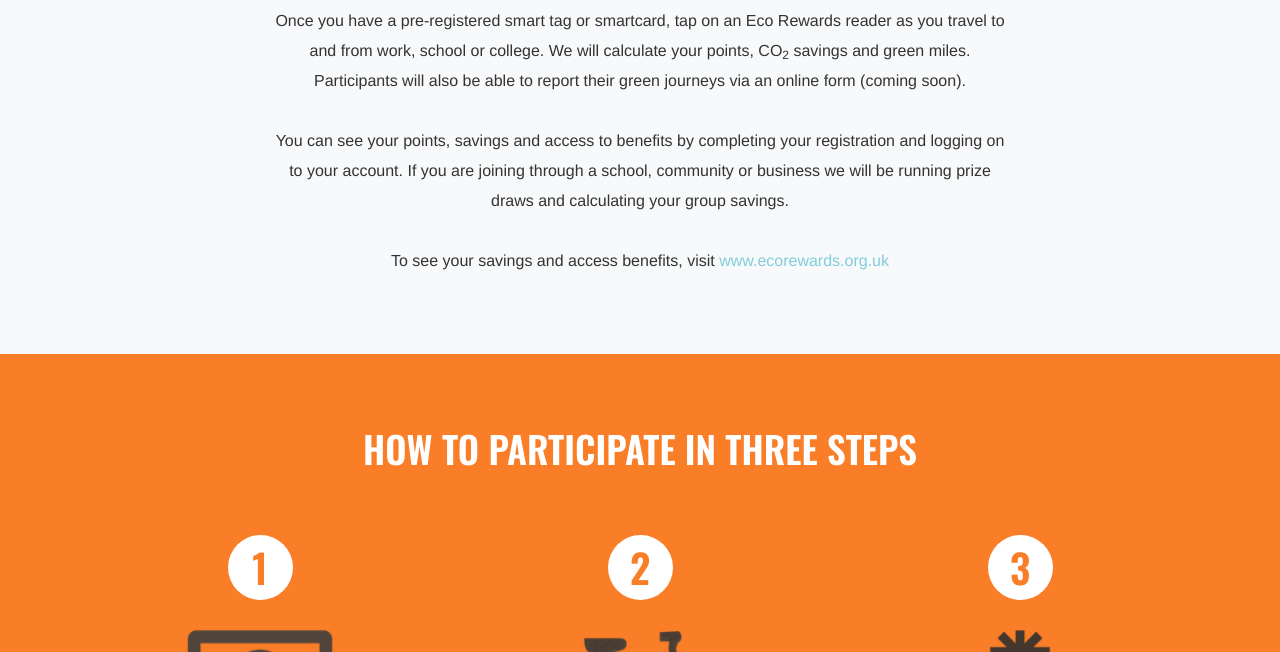
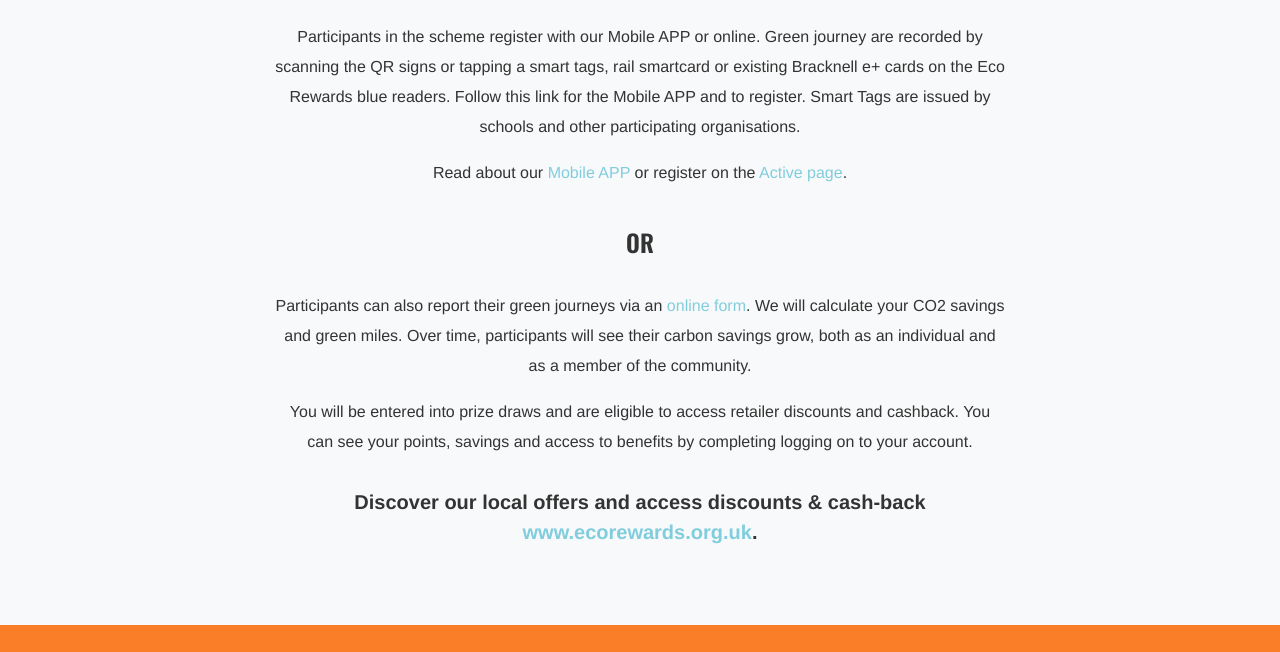
Before and after one commit to EcoRewards/ecorewards.co.uk, a Jekyll site: the page built from index.html, in a window 1280 px wide and 900 px high, scrolled down 3943 px, cut to the strip 248-900 px from the top of the window. Built offline with Jekyll 4.4.1, drawn with Linux system fonts in a browser that asks for light colours; some web fonts are replaced; comment, search, counter and statistics services are not loaded.

Commit message:
Add mobile app to nav, update content on homepage

```diff
--- a/_includes/bracknell-nav.html
+++ b/_includes/bracknell-nav.html
@@ -48,5 +48,8 @@
         <li class="nav__item">
             <a class="nav__link" href="#register">Register</a>
         </li>
+        <li class="nav__item">
+            <a class="nav__link" href="{{ site.baseurl }}/mobile-app">Mobile APP</a>
+        </li>
     </ul>
 </nav>
--- a/_includes/nav.html
+++ b/_includes/nav.html
@@ -48,5 +48,8 @@
         <li class="nav__item">
             <a class="nav__link" href="https://www.ecorewards.org.uk/secure/register.php">Register</a>
         </li>
+        <li class="nav__item">
+            <a class="nav__link" href="{{ site.baseurl }}/mobile-app">Mobile APP</a>
+        </li>
     </ul>
 </nav>
--- a/index.html
+++ b/index.html
@@ -15,29 +15,40 @@
 
 {% include benefits.html %}
 
+
 <section id="how" class="pt-5 pb-5 bg-light">
   <div class="container">
     <div class="row justify-content-md-center">
       <div class="col-lg-8 text-center">
-        <h2 class="heading heading--md heading--color-1 mb-5">How does it work?</h2>
-        <iframe class="youtube" src="https://www.youtube.com/embed/Hfo1VtIB6mE" frameborder="0" allow="accelerometer; autoplay; encrypted-media; gyroscope; picture-in-picture" allowfullscreen></iframe>
+        <h2 class="heading heading--md heading--color-1 heading--reverse-clip mb-5">How does it work?</h2>
+        <iframe class="youtube" src="https://www.youtube.com/embed/Hfo1VtIB6mE" frameborder="0"
+                allow="accelerometer; autoplay; encrypted-media; gyroscope; picture-in-picture"
+                allowfullscreen></iframe>
+
+        <p class="my-3">
+          Participants in the scheme register with our Mobile APP or online.  Green journey are recorded by scanning the
+          QR signs or tapping a smart tags, rail smartcard or existing Bracknell e+ cards on the Eco Rewards blue
+          readers. Follow this link for the Mobile APP and to register. Smart Tags are issued by schools and other
+          participating organisations.
+        </p>
         <p>
-          Once you have a pre-registered smart tag or smartcard, tap on an Eco Rewards
-          reader as you travel to and from work, school or college. We will calculate
-          your points, CO<sub>2</sub> savings and green miles. Participants will also be able to report their green journeys via an online form (coming
-          soon).
+          Read about our <a href="/mobile-app">Mobile APP</a> or register on the <a href="/bracknell/active#register">Active page</a>.
         </p>
-        <p>You can see your points, savings
-          and access to benefits by completing your registration and logging on to your
-          account. If you are joining through a school, community or business we will be
-          running prize draws and calculating your group savings.
+        <div class="text-center"><h4>Or</h4></div>
+        <p class="my-3">
+          Participants can also report their green journeys via an <a href="{{ site.baseurl }}/selfreport">online form</a>. We will calculate your CO2 savings and green miles. Over time,
+          participants will see their carbon savings grow, both as an individual and as a
+          member of the community.
         </p>
-        <p>To see your savings and access benefits, visit <a href="https://www.ecorewards.org.uk">www.ecorewards.org.uk</a></p>
+        <p>
+          You will be entered into prize draws and are eligible to access retailer discounts and
+          cashback. You can see your points, savings and access to benefits by completing logging on to your account.
+        </p>
+        <p class="lead font-weight-bold">Discover our local offers and access discounts & cash-back  <a href="https://www.ecorewards.org.uk">www.ecorewards.org.uk</a>.</p>
       </div>
     </div>
   </div>
 </section>
-
 {% include participate.html %}
 
 <section id="start" class="pt-5 pb-5 bg-light">
@@ -68,7 +79,7 @@
                   For our commuter trial at Bracknell station, you can use you rail smartcard. Just start tapping your card on the blue reader each day and register your card to join and see your carbon savings.
                 </p>
                 <p class="m-0">
-                  <a href="https://www.ecorewards.org.uk/secure/register.php">Register your account</a>
+                  <a href="{{ site.baseurl }}/bracknell/active">Register your account</a>
                 </p>
               </div>
             </div>
```
